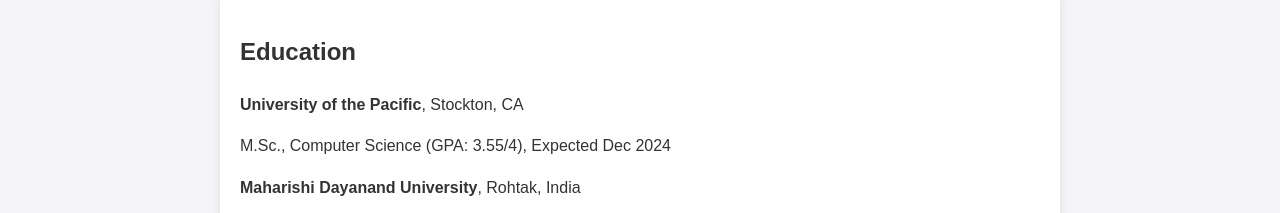
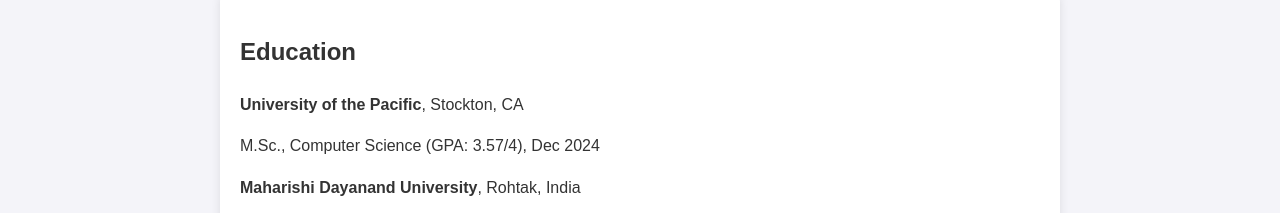
Before and after one commit to aseansingh/Portfolio, a plain HTML site: page index.html in a window 1280 px wide. Shown: the part 1342-1555 px from the top of the page. Drawn offline with Linux system fonts and the light colour scheme.

Commit message:
Update index.html

```diff
--- a/index.html
+++ b/index.html
@@ -62,7 +62,7 @@
     <section id="education">
         <h2>Education</h2>
         <p><strong>University of the Pacific</strong>, Stockton, CA</p>
-        <p>M.Sc., Computer Science (GPA: 3.55/4), Expected Dec 2024</p>
+        <p>M.Sc., Computer Science (GPA: 3.57/4), Dec 2024</p>
         <p><strong>Maharishi Dayanand University</strong>, Rohtak, India</p>
         <p>B.Tech, Computer Science (GPA: 7.0/10), June 2015</p>
     </section>
```
